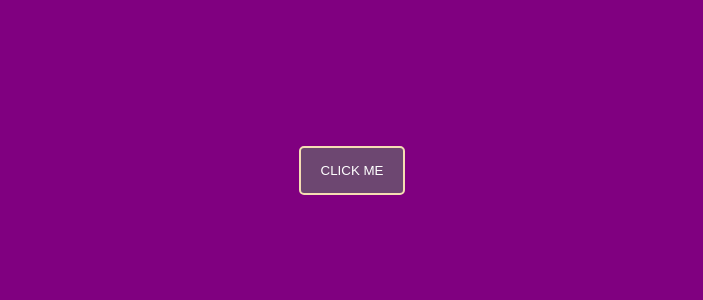
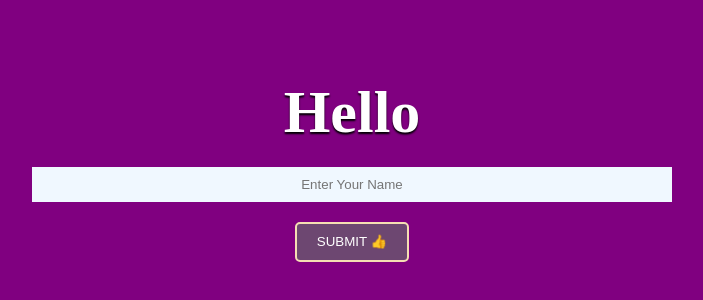
Before and after one commit to 0186CS191046/reactThapaTutorial, a React (Create React App) app: page / in a window 1280 px wide. Shown: the part 230-530 px from the top of the page, without its empty margins (288-991 px from the left). Built offline with nearby package versions, Linux system fonts and the light colour scheme.

Commit message:
react-form intro

```diff
--- a/src/App.jsx
+++ b/src/App.jsx
@@ -1,27 +1,24 @@
-import React, { useState } from 'react'
+import React, { useState } from "react";
 
 const App = ()=> {
-    let purple = 'purple'
-    const [bg, setBg] = useState(purple)
-    const [name, setName] = useState('Click me')
-    const bgChange = ()=> {
-        console.log("clicked");
-        let colorchange = "grey"
-        setBg(colorchange)
-        setName("Ouch : 😮")
+    const [name, setname] = useState()
+    const [fullname, setFullname] = useState()
+    const textChange = (event)=> {
+        setname(event.target.value)
     }
-    const bgDoubleChange = ()=> {
-        console.log("double clicked");
-        setBg(purple)
-        setName("Ayyo : 😡")
+    const submitText = ()=> {
+        setFullname(name)
+
     }
-    return (
-    <>
-    <div style={{backgroundColor:bg}}>
-        {/* <button onClick={bgChange} onDoubleClick={bgDoubleChange}> {name} </button> */}
-        <button onMouseEnter={bgChange} onMouseLeavebg={bgDoubleChange}> {name} </button>
-    </div>
-    </>)
+    return(
+        <>
+        <div className="container">
+            <h1>Hello {fullname}</h1>
+            <input type="text" placeholder="Enter Your Name" defaultValue ="" value={name} onChange={textChange}/>
+            <button onClick={submitText}>Submit 👍</button>
+        </div>
+        </>
+    )
 }
 
 export default App;
--- a/src/index.css
+++ b/src/index.css
@@ -11,11 +11,27 @@
     display: flex;
     align-items: center;
     justify-content: center;
-    font-size: 30px;;
+    font-size: 30px;
+    background-color: purple;
+    flex-direction: column;
+}
+input{
+width:50%;
+padding: 10px 20px;
+text-align: center;
+border: none;
+outline: none;
+margin:20px 0px;
+}
+h1{
+    color: white;
+    background: transparent;
+    text-shadow: 0px 2px 2px black;
+
 }
 
 button{
-    padding: 15px 20px;
+    padding: 6px 20px;
     background: rgb(109, 71, 113);
     color: white;
     border: 2px solid wheat;
@@ -23,4 +39,5 @@
     border-radius: 5px;
     text-transform: uppercase;
     cursor: pointer;
+    line-height: 24px;
 }
```
